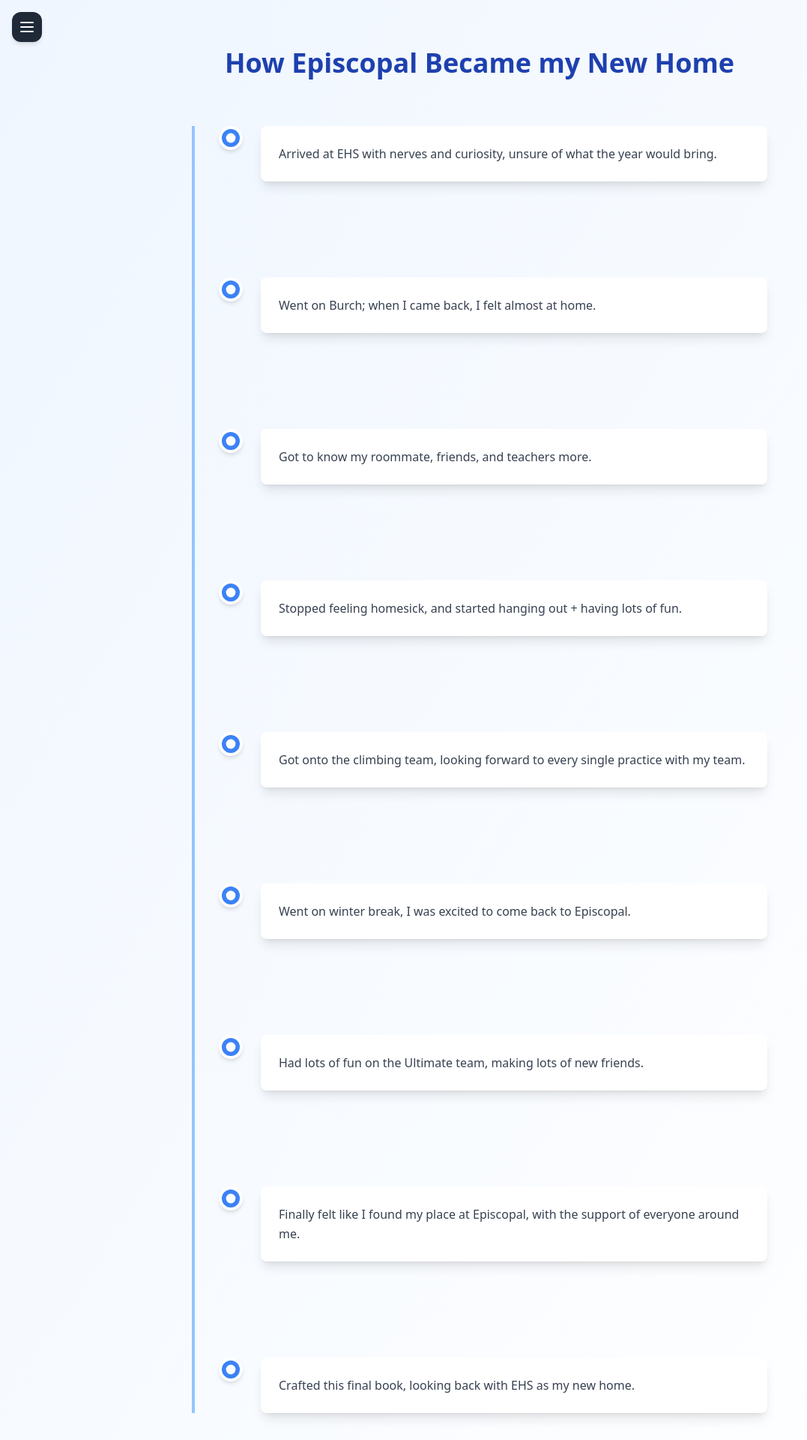
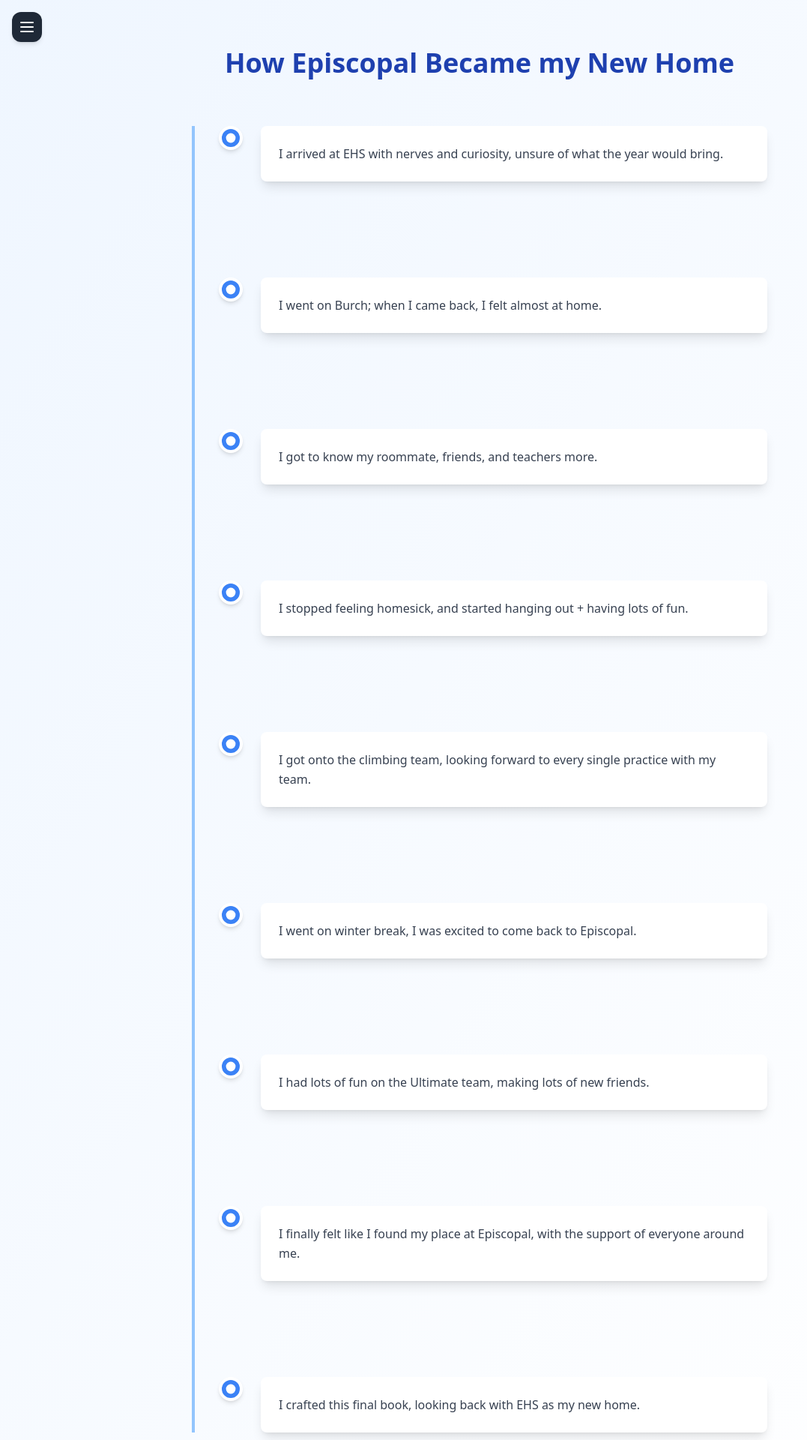
Before and after one commit to FelixTrask/english-final, a React (Create React App) app: page /map in a window 1280 px wide. Shown: the top 1920 px of the page at 75% size, without its empty margins (0-1077 px from the left). Built offline with nearby package versions, Linux system fonts and the light colour scheme.

Commit message:
Update MapPage.js

```diff
--- a/src/pages/MapPage.js
+++ b/src/pages/MapPage.js
@@ -33,15 +33,15 @@
   );
 
   const rawPoints = [
-    "Arrived at EHS with nerves and curiosity, unsure of what the year would bring.",
-    "Went on Burch; when I came back, I felt almost at home.",
-    "Got to know my roommate, friends, and teachers more.",
-    "Stopped feeling homesick, and started hanging out + having lots of fun.",
-    "Got onto the climbing team, looking forward to every single practice with my team.",
-    "Went on winter break, I was excited to come back to Episcopal.",
-    "Had lots of fun on the Ultimate team, making lots of new friends.",
-    "Finally felt like I found my place at Episcopal, with the support of everyone around me.",
-    "Crafted this final book, looking back with EHS as my new home.",
+    "I arrived at EHS with nerves and curiosity, unsure of what the year would bring.",
+    "I went on Burch; when I came back, I felt almost at home.",
+    "I got to know my roommate, friends, and teachers more.",
+    "I stopped feeling homesick, and started hanging out + having lots of fun.",
+    "I got onto the climbing team, looking forward to every single practice with my team.",
+    "I went on winter break, I was excited to come back to Episcopal.",
+    "I had lots of fun on the Ultimate team, making lots of new friends.",
+    "I finally felt like I found my place at Episcopal, with the support of everyone around me.",
+    "I crafted this final book, looking back with EHS as my new home.",
   ];
 
   // Use only the first 5 entries
```
